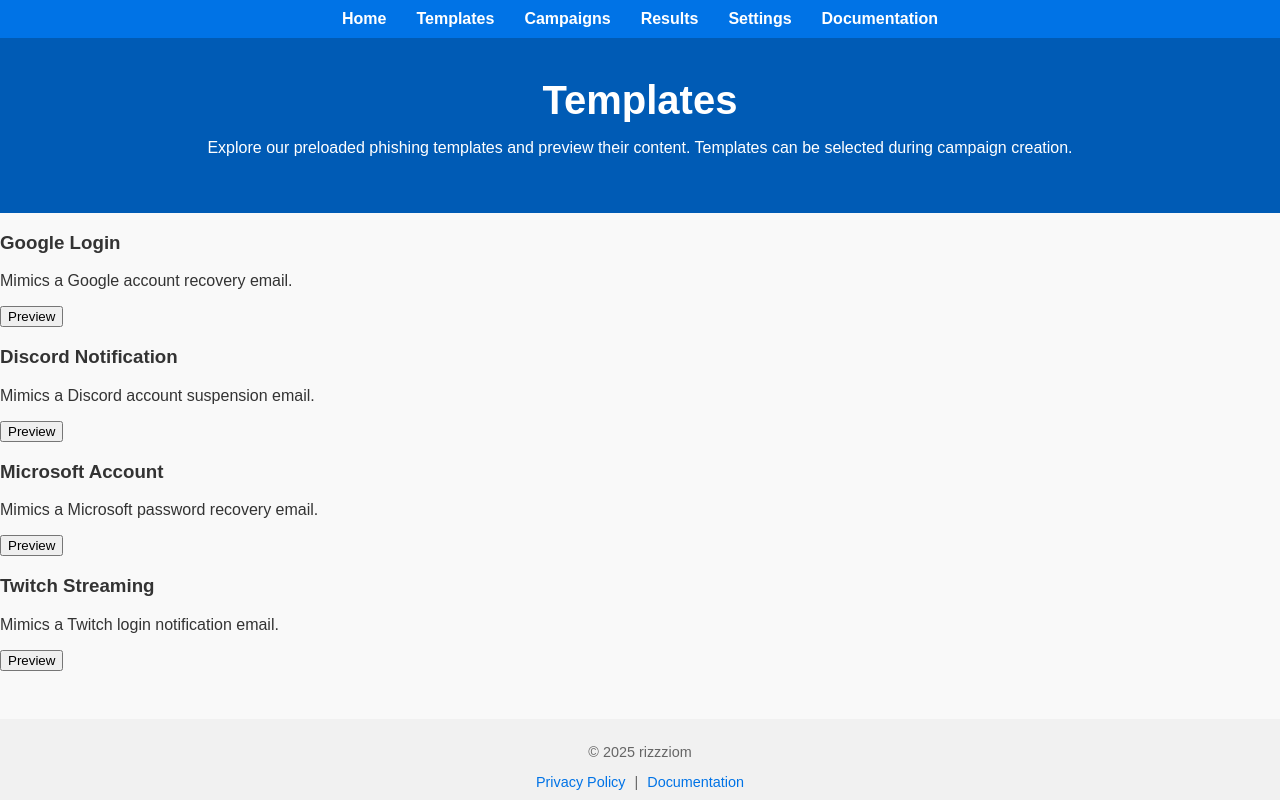
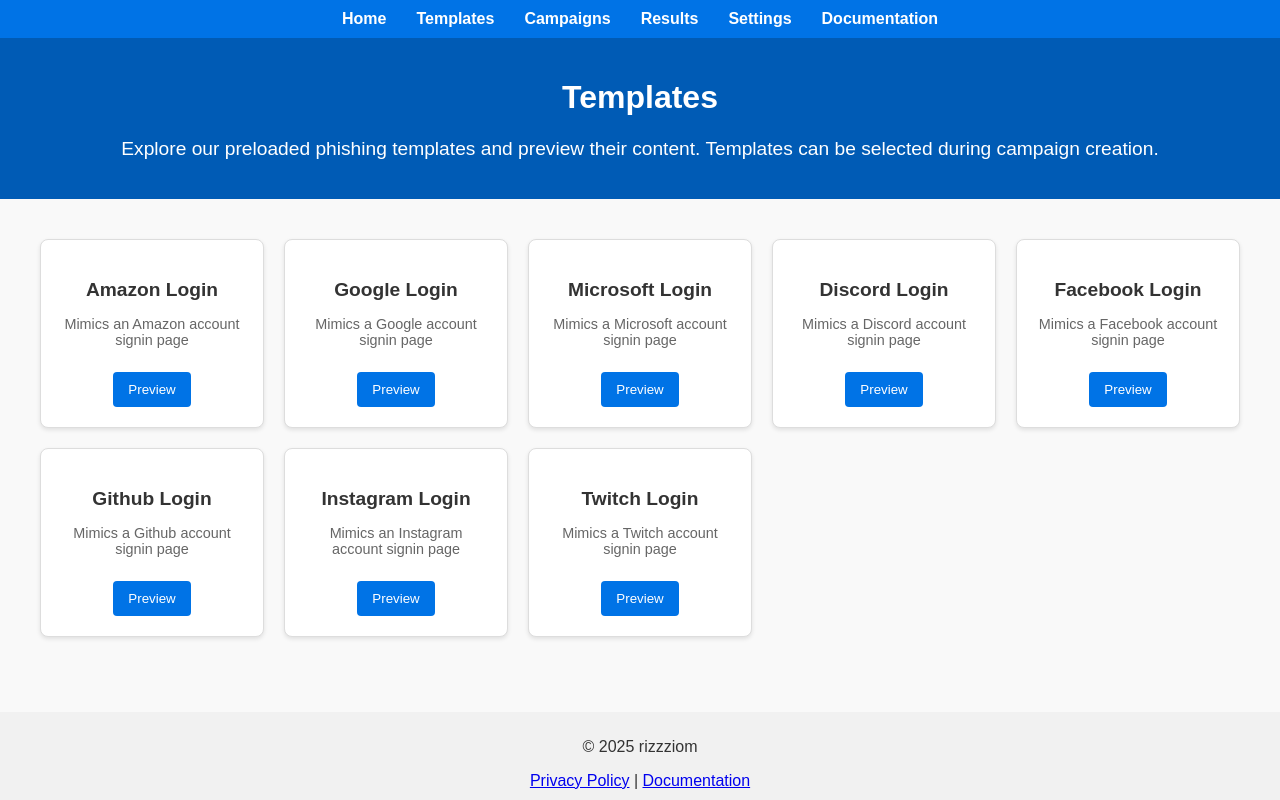
Before and after one commit to RIZZZIOM/PhishMeNot, a Flask app: page /templates in a window 1280 px wide. Run offline with Flask 3, Linux system fonts and the light colour scheme.

Commit message:
created templates page

```diff
--- a/web/static/js/templates.js
+++ b/web/static/js/templates.js
@@ -1,4 +1,39 @@
-function previewTemplate(templateName) {
-    alert(`Previewing template: ${templateName}`);
-    // Add modal or preview logic here
+function previewTemplate(imageName) {
+    // Remove any existing modal before creating a new one
+    let existingModal = document.getElementById("imageModal");
+    if (existingModal) {
+        existingModal.remove();
+    }
+
+    // Create the modal dynamically
+    let modal = document.createElement("div");
+    modal.id = "imageModal";
+    modal.className = "modal";
+    modal.innerHTML = `
+        <div class="modal-content">
+            <span class="close" onclick="closeModal()">&times;</span>
+            <img id="modalImage" src="/static/images/${imageName}" alt="Template Preview">
+        </div>
+    `;
+
+    // Append the modal to the body
+    document.body.appendChild(modal);
+
+    // Show the modal
+    modal.style.display = "flex";
+
+    // Close modal if user clicks outside the modal content
+    modal.addEventListener("click", function (event) {
+        if (event.target === modal) {
+            closeModal();
+        }
+    });
 }
+
+// Function to close the modal
+function closeModal() {
+    let modal = document.getElementById("imageModal");
+    if (modal) {
+        modal.remove(); // Completely remove modal from the DOM
+    }
+}
--- a/web/templates/templates.html
+++ b/web/templates/templates.html
@@ -4,7 +4,7 @@
     <meta charset="UTF-8">
     <meta name="viewport" content="width=device-width, initial-scale=1.0">
     <title>Templates</title>
-    <link rel="stylesheet" href="{{ url_for('static', filename='css/index.css')}}">
+    <link rel="stylesheet" href="{{ url_for('static', filename='css/templates.css')}}">
 </head>
 <body>
     <!-- Navigation Bar -->
@@ -28,24 +28,44 @@
     <!-- Templates Grid -->
     <section class="template-grid">
         <div class="template-card">
-            <h3>Google Login</h3>
-            <p>Mimics a Google account recovery email.</p>
-            <button onclick="previewTemplate('Google Login')">Preview</button>
+            <h3>Amazon Login</h3>
+            <p>Mimics an Amazon account signin page</p>
+            <button onclick="previewTemplate('amazon_page.png')">Preview</button>
         </div>
         <div class="template-card">
-            <h3>Discord Notification</h3>
-            <p>Mimics a Discord account suspension email.</p>
-            <button onclick="previewTemplate('Discord Notification')">Preview</button>
+            <h3>Google Login</h3>
+            <p>Mimics a Google account signin page</p>
+            <button onclick="previewTemplate('google_page.png')">Preview</button>
         </div>
         <div class="template-card">
-            <h3>Microsoft Account</h3>
-            <p>Mimics a Microsoft password recovery email.</p>
-            <button onclick="previewTemplate('Microsoft Account')">Preview</button>
+            <h3>Microsoft Login</h3>
+            <p>Mimics a Microsoft account signin page</p>
+            <button onclick="previewTemplate('microsoft_page.png')">Preview</button>
         </div>
         <div class="template-card">
-            <h3>Twitch Streaming</h3>
-            <p>Mimics a Twitch login notification email.</p>
-            <button onclick="previewTemplate('Twitch Streaming')">Preview</button>
+            <h3>Discord Login</h3>
+            <p>Mimics a Discord account signin page</p>
+            <button onclick="previewTemplate('discord_page.png')">Preview</button>
+        </div>
+        <div class="template-card">
+            <h3>Facebook Login</h3>
+            <p>Mimics a Facebook account signin page</p>
+            <button onclick="previewTemplate('facebook_page.png')">Preview</button>
+        </div>
+        <div class="template-card">
+            <h3>Github Login</h3>
+            <p>Mimics a Github account signin page</p>
+            <button onclick="previewTemplate('github_page.png')">Preview</button>
+        </div>
+        <div class="template-card">
+            <h3>Instagram Login</h3>
+            <p>Mimics an Instagram account signin page</p>
+            <button onclick="previewTemplate('instagram_page.png')">Preview</button>
+        </div>
+        <div class="template-card">
+            <h3>Twitch Login</h3>
+            <p>Mimics a Twitch account signin page</p>
+            <button onclick="previewTemplate('twitch_page.png')">Preview</button>
         </div>
     </section>
 
@@ -55,6 +75,6 @@
         <a href="#">Privacy Policy</a> | <a href="#">Documentation</a>
     </footer>
 
-    <script src="../static/js/templates.js"></script>
+    <script src="{{ url_for('static', filename='js/templates.js') }}"></script>
 </body>
 </html>
```
Also changed, not shown: web/static/css/templates.css (+41 -0 lines).
